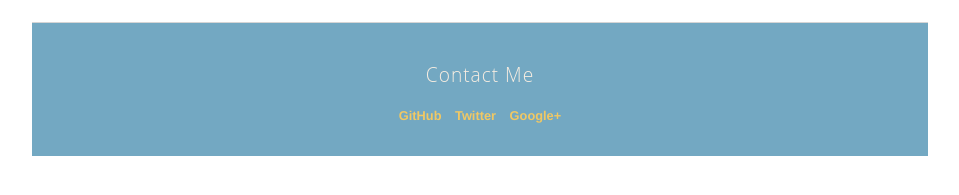
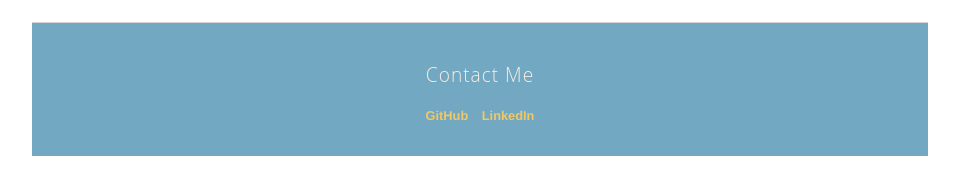
Before and after one commit to shreyakaul/shreyakaul.github.io, a Jekyll site: the page built from index.html, in a window 1280 px wide and 900 px high, scrolled down 2880 px. Shown: the part 684-879 px from the top of the window, without its empty margins (160-1119 px from the left). Built offline with Jekyll 4.4.1, drawn with Linux system fonts in a browser that asks for light colours.

Commit message:
Update default.html

```diff
--- a/_layouts/default.html
+++ b/_layouts/default.html
@@ -20,9 +20,8 @@
 			<footer class="content-footer">
     <p>Contact Me</p>
     <ul class="social">
-        <li><a class="css-is-deranged" href="_INSERT_GITHUB_URL_HERE_">GitHub</a></li>
-        <li><a class="css-is-deranged" href="_INSERT_TWITTER_URL_HERE_">Twitter</a></li>
-        <li><a class="css-is-deranged" href="_INSERT_GOOGLE+_URL_HERE_">Google+</a></li>
+        <li><a class="css-is-deranged" href="https://www.github.com/shreyakaul">GitHub</a></li>
+        <li><a class="css-is-deranged" href="https://www.linkedin.com/in/shreya-kaul">LinkedIn</a></li>
     </ul>
 
 </footer>
```
